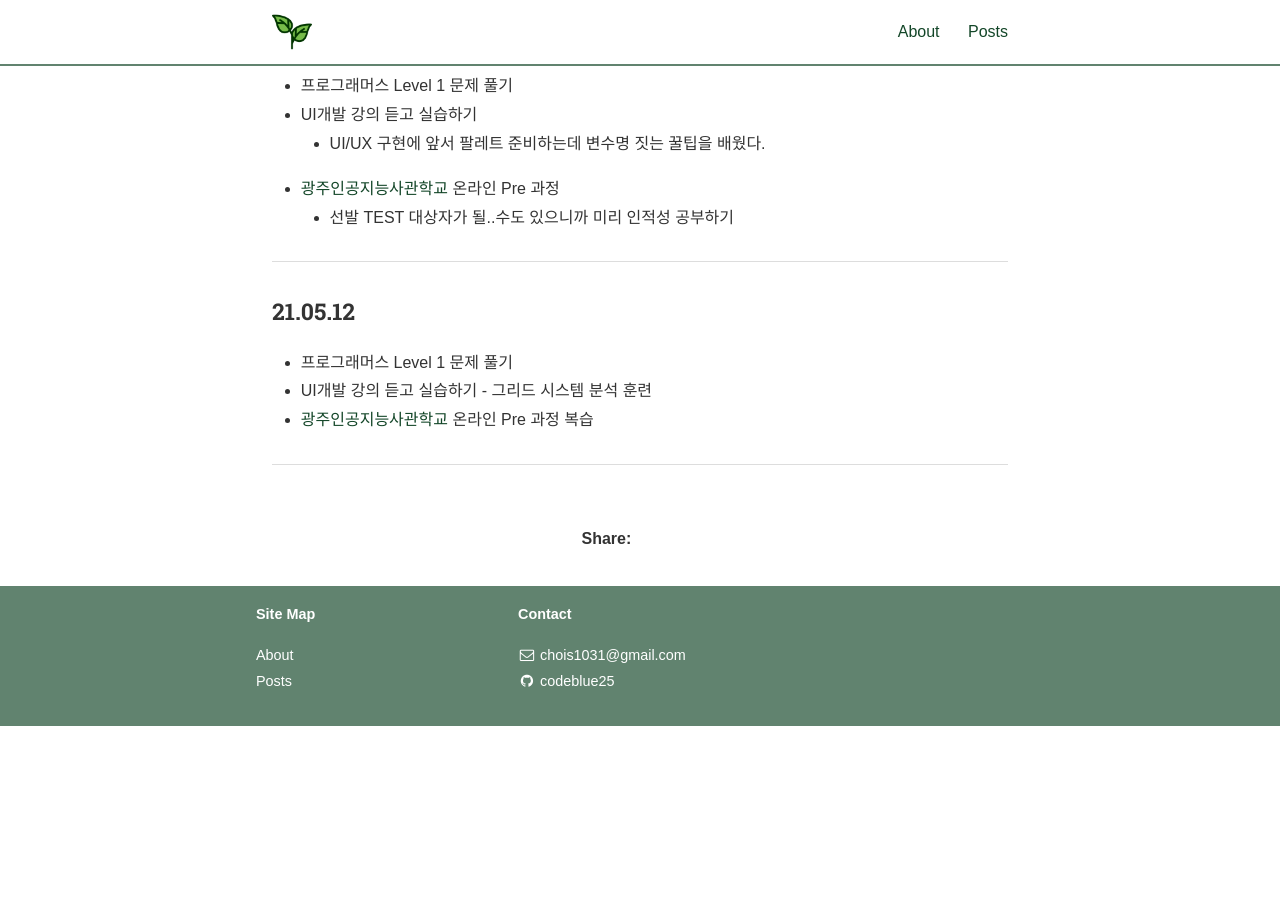
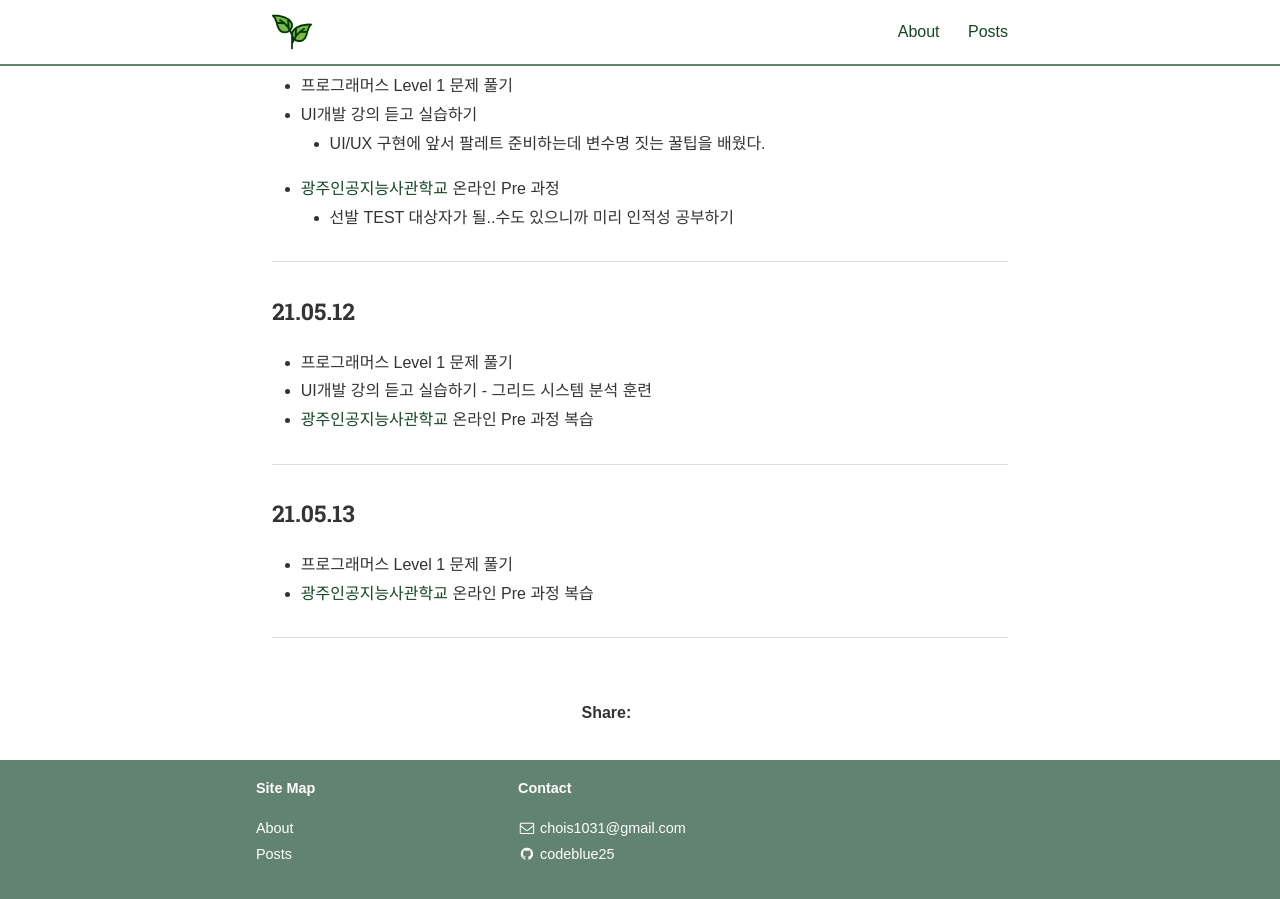
Before and after one commit to codeblue25/codeblue25.github.io, a Jekyll site: the page built from _posts/2021-05-09-0515.md, in a window 1280 px wide and 900 px high, scrolled down 703 px. Built offline with Jekyll 4.4.1, drawn with Linux system fonts in a browser that asks for light colours; nearby versions of some CDN libraries; some web fonts are replaced; a style sheet for code colours, icons or effects is not loaded; before the commit the page ends 1429 px from its top, so only the background shows below that.

Commit message:
210513 TIL

```diff
--- a/_posts/2021-05-09-0515.md
+++ b/_posts/2021-05-09-0515.md
@@ -38,3 +38,10 @@
 - [광주인공지능사관학교](https://aischool.likelion.net/) 온라인 Pre 과정 복습
 
 ---
+
+<h3>21.05.13</h3>
+
+- 프로그래머스 Level 1 문제 풀기
+- [광주인공지능사관학교](https://aischool.likelion.net/) 온라인 Pre 과정 복습
+
+---
```
